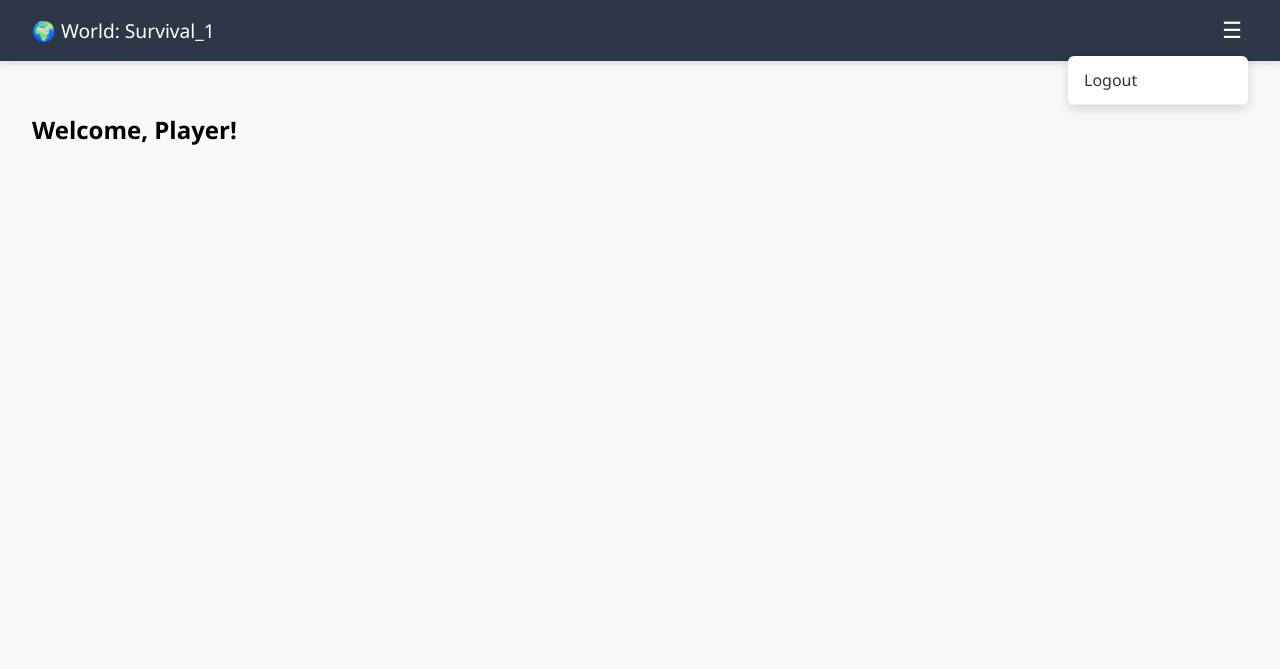
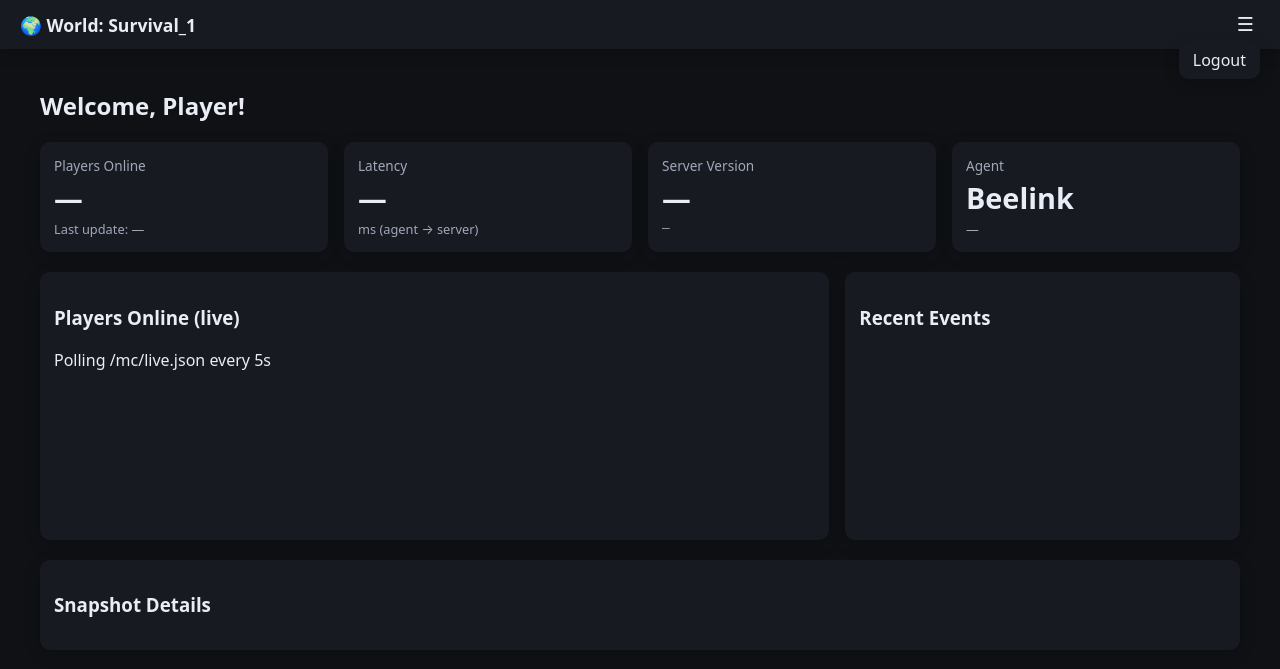
Before and after one commit to sirgroucho/VM_Dashboard, a Flask app: template templates/mc_dashboard.html in a window 1280 px wide, after a click that opens the changed part. Shown: the top 669 px of the page. Run offline with Flask 3, Linux system fonts and the light colour scheme; the template is opened without the code that fills it, so the values that code supplies are empty; a map, chart or similar area stays blank.

Commit message:
MC LIVE DATA DASH

```diff
--- a/app.py
+++ b/app.py
@@ -3,6 +3,8 @@ from flask import Flask
 from dotenv import load_dotenv
 from routes.auth import auth_bp
 from routes.minecraft import mc_bp
+from routes.ingest import ingest_bp
+
 from datetime import timedelta
 from werkzeug.middleware.proxy_fix import ProxyFix
 
@@ -27,6 +29,7 @@ app.config.update(
 
 app.register_blueprint(auth_bp)
 app.register_blueprint(mc_bp)
+app.register_blueprint(ingest_bp)
 
 if __name__ == "__main__":
     debug_mode = os.getenv("FLASK_ENV") == "development"
--- a/routes/auth.py
+++ b/routes/auth.py
@@ -24,8 +24,13 @@ def load_users():
         return json.load(f)
 
 def save_users(users):
-    with open(secrets_path, "w") as f:
+    os.makedirs(os.path.dirname(USERS_JSON), exist_ok=True)
+    tmp = USERS_JSON + ".tmp"
+    with open(tmp, "w") as f:
         json.dump(users, f, indent=2)
+        f.flush(); os.fsync(f.fileno())
+    os.replace(tmp, USERS_JSON)
+
 
 # --- Login Route ---
 
--- a/static/script/dashboard.js
+++ b/static/script/dashboard.js
@@ -1,14 +1,97 @@
-document.addEventListener('DOMContentLoaded', () => {
-    const toggle = document.querySelector('.dropdown-toggle');
-    const menu = document.querySelector('.dropdown-menu');
-
-    toggle.addEventListener('click', () => {
-      menu.classList.toggle('visible');
+document.addEventListener("DOMContentLoaded", () => {
+  // Dropdown toggle
+  const userDropdown = document.querySelector(".user-dropdown");
+  const dropdownToggle = document.querySelector(".dropdown-toggle");
+  if (dropdownToggle) {
+    dropdownToggle.addEventListener("click", () => {
+      userDropdown.classList.toggle("open");
     });
-
-    document.addEventListener('click', (e) => {
-      if (!toggle.contains(e.target) && !menu.contains(e.target)) {
-        menu.classList.remove('visible');
+    document.addEventListener("click", (e) => {
+      if (!userDropdown.contains(e.target)) {
+        userDropdown.classList.remove("open");
       }
     });
-  });
+  }
+
+  // Chart.js load
+  const script = document.createElement("script");
+  script.src = "https://cdn.jsdelivr.net/npm/chart.js";
+  script.onload = initDashboard;
+  document.head.appendChild(script);
+});
+
+function initDashboard() {
+  let chart;
+  const fmtTime = (t) => new Date(t * 1000).toLocaleTimeString([], {hour:'2-digit', minute:'2-digit'});
+  const ago = (t) => {
+    const s = Math.floor(Date.now() / 1000) - t;
+    if (s < 60) return `${s}s ago`;
+    const m = Math.floor(s / 60);
+    return `${m}m ago`;
+  };
+  const pillClass = (ev) => {
+    if (ev.event === "player_joined") return "pill join";
+    if (ev.event === "player_left") return "pill leave";
+    return "pill metrics";
+  };
+
+  async function loadLive() {
+    try {
+      const res = await fetch("/mc/live.json", { cache: "no-store" });
+      if (!res.ok) throw new Error(res.status);
+      const data = await res.json();
+
+      const snap = data.snapshot || {};
+      const series = data.players_series || [];
+      const events = data.events || [];
+
+      // Update stats
+      document.getElementById("players").textContent = snap.players_online ?? "—";
+      document.getElementById("latency").textContent = snap.latency_ms ?? "—";
+      document.getElementById("version").textContent = snap.version || "—";
+      document.getElementById("motd").textContent = snap.motd || "—";
+      document.getElementById("last-update").textContent = snap.ts ? fmtTime(snap.ts) : "—";
+      document.getElementById("ts-ago").textContent = snap.ts ? ago(snap.ts) : "—";
+
+      // Chart
+      const labels = series.map((p) => fmtTime(p.t));
+      const values = series.map((p) => p.v);
+      const ctx = document.getElementById("playersLine");
+      if (chart) chart.destroy();
+      chart = new Chart(ctx, {
+        type: "line",
+        data: { labels, datasets: [{ label: "Players", data: values, tension: 0.3 }] },
+        options: { responsive: true, animation: false, scales: { y: { beginAtZero: true } } }
+      });
+
+      // Events
+      const evHost = document.getElementById("events");
+      evHost.innerHTML = "";
+      events.slice(0, 50).forEach(ev => {
+        const line = document.createElement("div");
+        line.className = "evt";
+        line.innerHTML = `<span class="${pillClass(ev)}">${ev.event}</span>
+                          <span>${fmtTime(ev.ts || 0)}</span>
+                          <span>players: ${ev.players_online ?? ""}</span>`;
+        evHost.appendChild(line);
+      });
+
+      // KV dump
+      const kvHost = document.getElementById("kvs");
+      kvHost.innerHTML = "";
+      Object.entries(snap).forEach(([k,v]) => {
+        if (["ts","players_online","latency_ms","version","motd","event"].includes(k)) return;
+        const row = document.createElement("div");
+        row.className = "kv";
+        row.innerHTML = `<span>${k}</span><span>${typeof v === "object" ? JSON.stringify(v) : v}</span>`;
+        kvHost.appendChild(row);
+      });
+
+    } catch (err) {
+      console.error("Live fetch error:", err);
+    }
+  }
+
+  loadLive();
+  setInterval(loadLive, 5000);
+}
--- a/static/style/dashboard.css
+++ b/static/style/dashboard.css
@@ -1,23 +1,35 @@
+:root {
+  --bg: #0f1115;
+  --card-bg: #171a21;
+  --muted: #a0a8b8;
+  --text: #e9edf5;
+  --accent: #6aa6ff;
+  --good: #3cc76a;
+  --warn: #ffb020;
+  --bad: #ff5c71;
+  --radius: 10px;
+  --shadow: 0 4px 16px rgba(0,0,0,.2);
+}
+
 body {
   margin: 0;
-    font-family: 'Segoe UI', sans-serif;
-    background-color: #f9f9f9;
+  font-family: system-ui, -apple-system, Segoe UI, Roboto, Arial, sans-serif;
+  background: var(--bg);
+  color: var(--text);
 }
 
-  /* Top navbar */
 .navbar {
   display: flex;
   justify-content: space-between;
   align-items: center;
-    background-color: #2d3748;
-    color: #fff;
-    padding: 1rem 2rem;
-    box-shadow: 0 2px 8px rgba(0, 0, 0, 0.15);
+  padding: 12px 20px;
+  background: var(--card-bg);
+  box-shadow: var(--shadow);
 }
 
 .world-name {
-    font-size: 1.2rem;
-    font-weight: 500;
+  font-weight: 600;
+  font-size: 1.1rem;
 }
 
 .user-dropdown {
@@ -27,40 +39,126 @@ body {
 .dropdown-toggle {
   background: none;
   border: none;
-    font-size: 1.4rem;
-    color: #fff;
+  color: var(--text);
+  font-size: 1.2rem;
   cursor: pointer;
 }
 
 .dropdown-menu {
+  display: none;
   position: absolute;
   right: 0;
-    top: 2.5rem;
-    background-color: #fff;
-    color: #333;
-    border-radius: 6px;
-    box-shadow: 0 4px 12px rgba(0, 0, 0, 0.15);
-    display: none;
-    flex-direction: column;
-    min-width: 180px;
-    z-index: 1000;
-  }
-
-  .dropdown-menu.visible {
-    display: flex;
+  top: calc(100% + 4px);
+  background: var(--card-bg);
+  border-radius: var(--radius);
+  box-shadow: var(--shadow);
+  overflow: hidden;
 }
 
 .dropdown-menu a {
-    padding: 0.8rem 1rem;
+  display: block;
+  padding: 8px 14px;
+  color: var(--text);
   text-decoration: none;
-    color: inherit;
-    border-bottom: 1px solid #eee;
 }
 
 .dropdown-menu a:hover {
-    background-color: #f0f0f0;
+  background: rgba(255,255,255,.05);
+}
+
+.user-dropdown.open .dropdown-menu {
+  display: block;
 }
 
 .dashboard-content {
-    padding: 2rem;
+  padding: 20px;
+  max-width: 1200px;
+  margin: 0 auto;
 }
+
+.cards-grid {
+  display: grid;
+  grid-template-columns: repeat(auto-fit, minmax(180px, 1fr));
+  gap: 16px;
+  margin-bottom: 20px;
+}
+
+.card {
+  background: var(--card-bg);
+  border-radius: var(--radius);
+  padding: 14px;
+  box-shadow: var(--shadow);
+}
+
+.card-label {
+  margin: 0;
+  font-size: 0.85rem;
+  color: var(--muted);
+}
+
+.card-value {
+  margin: 0.2rem 0;
+  font-size: 1.8rem;
+}
+
+.card-sub {
+  margin: 0;
+  font-size: 0.8rem;
+  color: var(--muted);
+}
+
+.mono {
+  font-family: ui-monospace, SFMono-Regular, Menlo, Consolas, monospace;
+}
+
+.main-grid {
+  display: grid;
+  grid-template-columns: 2fr 1fr;
+  gap: 16px;
+  margin-bottom: 20px;
+}
+
+.events {
+  display: flex;
+  flex-direction: column;
+  gap: 8px;
+  max-height: 300px;
+  overflow-y: auto;
+}
+
+.evt {
+  background: #1b1f27;
+  padding: 8px;
+  border-radius: var(--radius);
+  font-size: 0.85rem;
+  display: flex;
+  gap: 10px;
+  align-items: center;
+}
+
+.pill {
+  padding: 2px 6px;
+  border-radius: 999px;
+  font-size: 0.7rem;
+  text-transform: uppercase;
+  background: rgba(255,255,255,.05);
+}
+
+.pill.join { background: rgba(60,199,106,.15); color: var(--good); }
+.pill.leave { background: rgba(255,92,113,.15); color: var(--bad); }
+.pill.metrics { background: rgba(106,166,255,.15); color: var(--accent); }
+
+.kvs {
+  display: flex;
+  flex-direction: column;
+  gap: 8px;
+}
+
+.kv {
+  display: flex;
+  justify-content: space-between;
+  background: #1b1f27;
+  padding: 6px 10px;
+  border-radius: var(--radius);
+  font-size: 0.85rem;
+}
--- a/templates/mc_dashboard.html
+++ b/templates/mc_dashboard.html
@@ -4,11 +4,13 @@
   <meta charset="UTF-8" />
   <meta name="viewport" content="width=device-width, initial-scale=1.0" />
   <title>Minecraft Dashboard</title>
+
+  <!-- Keep your existing static assets -->
   <link rel="stylesheet" href="{{ url_for('static', filename='style/dashboard.css') }}">
-  <script src="{{ url_for('static', filename='script/dashboard.js') }}"></script>
-
+  <script defer src="{{ url_for('static', filename='script/dashboard.js') }}"></script>
 </head>
 <body>
+  <!-- Top Nav (kept as requested) -->
   <header class="navbar">
     <div class="world-name">🌍 World: Survival_1</div>
 
@@ -24,9 +26,62 @@
     </div>
   </header>
 
+  <!-- Main content -->
   <main class="dashboard-content">
     <h2>Welcome, {{ session.get('username', 'Player') }}!</h2>
-    <!-- Add content like player status, server logs, etc. -->
+
+    <!-- Live snapshot cards -->
+    <section class="cards-grid">
+      <article class="card">
+        <p class="card-label">Players Online</p>
+        <h3 id="players" class="card-value">—</h3>
+        <p class="card-sub">Last update: <span id="last-update">—</span></p>
+      </article>
+
+      <article class="card">
+        <p class="card-label">Latency</p>
+        <h3 id="latency" class="card-value">—</h3>
+        <p class="card-sub">ms (agent → server)</p>
+      </article>
+
+      <article class="card">
+        <p class="card-label">Server Version</p>
+        <h3 id="version" class="card-value">—</h3>
+        <p id="motd" class="card-sub mono">—</p>
+      </article>
+
+      <article class="card">
+        <p class="card-label">Agent</p>
+        <h3 id="agent" class="card-value">Beelink</h3>
+        <p id="ts-ago" class="card-sub">—</p>
+      </article>
+    </section>
+
+    <!-- Chart + Events -->
+    <section class="main-grid">
+      <article class="card chart-card">
+        <div class="card-header">
+          <h3>Players Online (live)</h3>
+          <span class="muted">Polling /mc/live.json every 5s</span>
+        </div>
+        <canvas id="playersLine"></canvas>
+      </article>
+
+      <article class="card events-card">
+        <div class="card-header">
+          <h3>Recent Events</h3>
+        </div>
+        <div class="events" id="events"></div>
+      </article>
+    </section>
+
+    <!-- Dynamic Key/Value dump -->
+    <section class="card">
+      <div class="card-header">
+        <h3>Snapshot Details</h3>
+      </div>
+      <div class="kvs" id="kvs"></div>
+    </section>
   </main>
 </body>
 </html>
```
Also changed, not shown: routes/ingest.py (added, +27 -0 lines), routes/minecraft.py (+8 -19 lines), utils/daily_log.py (added, +22 -0 lines), utils/live_store.py (added, +30 -0 lines), 1 other file. Lines whose indentation alone changed are shown as unchanged.
